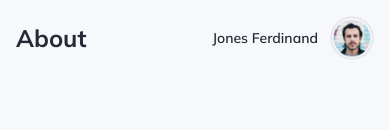
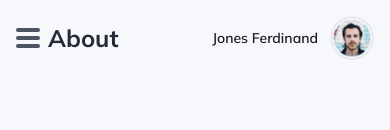
Before and after one commit to Malikmal/user-dashboard-nextjs-example, a Next.js app: page / in a window 390 px wide. Shown: the top 130 px of the page. Built offline with nearby package versions, Linux system fonts and the light colour scheme.

Commit message:
enhancement: responsive - implement hamburger sidebar to header only show on mobile view

```diff
--- a/src/app/_components/Header.tsx
+++ b/src/app/_components/Header.tsx
@@ -1,6 +1,7 @@
 "use client";
 
 import Image from "next/image";
+import HamburgerSidebar from "./HamburgerSidebar";
 
 export default function Header({ title }: { title: string }) {
   return (
@@ -8,9 +9,12 @@ export default function Header({ title }: { title: string }) {
       id="header"
       className="w-full inline-flex justify-between items-center"
     >
-      <h1 className="m-0 text-[#262936] text-2xl font-bold">{title}</h1>
+      <div className="w-fit inline-flex items-center gap-2">
+        <HamburgerSidebar className="block lg:hidden" />
+        <h1 className="m-0 text-[#262936] text-2xl font-bold">{title}</h1>
+      </div>
       <div className="inline-flex items-center gap-3">
-        <span className="text-[#252733] text-sm font-semibold">
+        <span className="text-[#181a21] text-sm font-semibold">
           Jones Ferdinand
         </span>
         <Image
```
